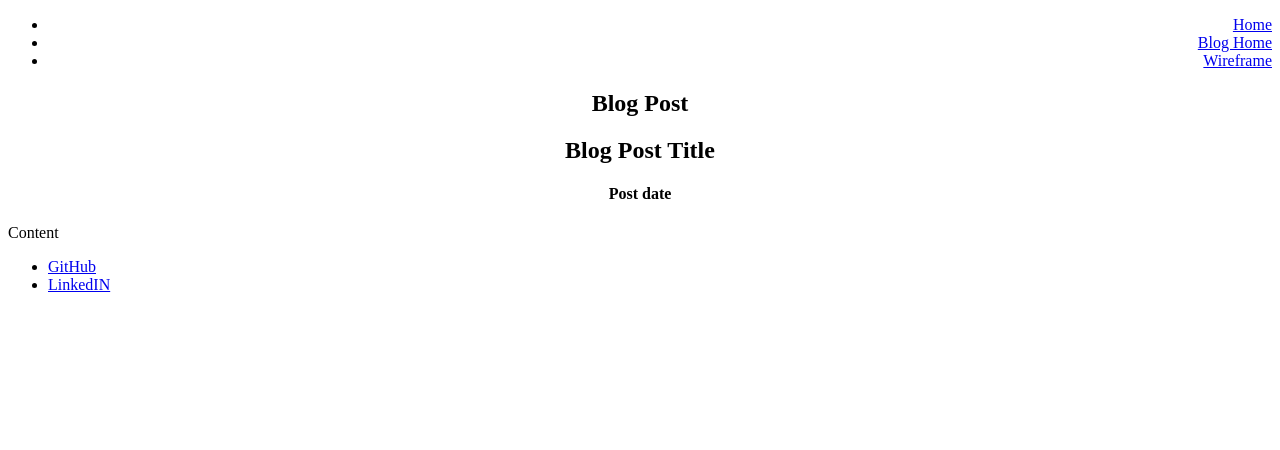
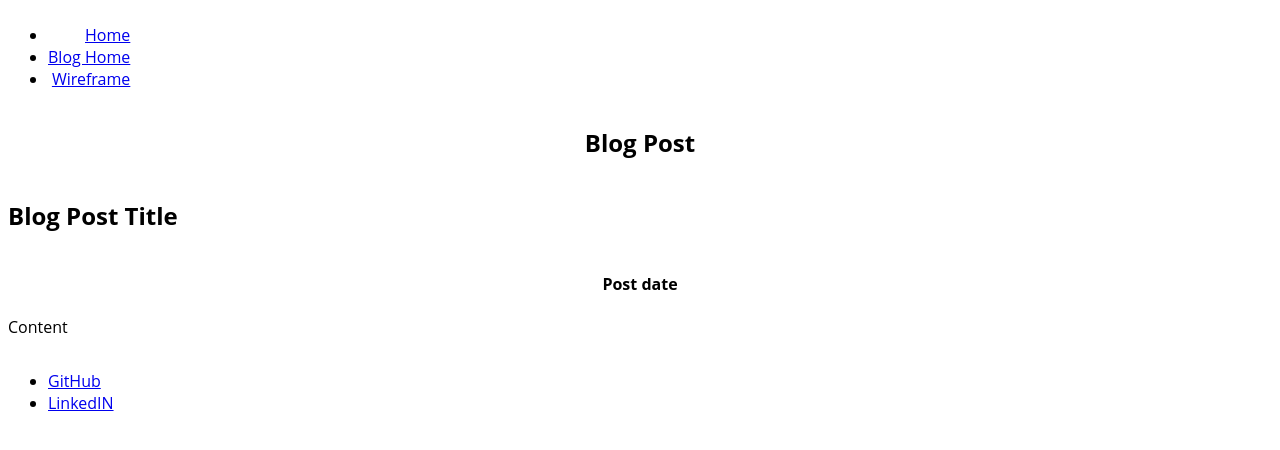
Before and after one commit to tbogin/tbogin.github.io, a plain HTML site: page blog-template.html in a window 1280 px wide. Drawn offline with Linux system fonts and the light colour scheme.

Commit message:
Update stylesheets

```diff
--- a/stylesheets/blog.css
+++ b/stylesheets/blog.css
@@ -1,5 +1,9 @@
+body {
+	font-family: PT Sans, Open Sans;
+}
+
 nav {
-	display: inline;
+	display: inline-block;
 }
 
 h1, h2, h4 {
@@ -7,5 +11,5 @@ h1, h2, h4 {
 }
 
 footer {
-	display: inline;
+	display: inline-block;
 }
--- a/stylesheets/default.css
+++ b/stylesheets/default.css
@@ -1,14 +1,20 @@
+body {
+	font-family: PT Sans, Open Sans;
+}
+
 nav {
-	text-align: right
+	text-align: right;
+	display: inline-block;
 }
 
 h2 {
-	text-align: center
+	text-align: center;
+	display: inline-block;
 }
 
 img {
 	display: inline-block;
-	width: 5%;
-	height: 5%;
+	width: 360px;
+	height: 480px;
 	margin: 1em;
 }
```
